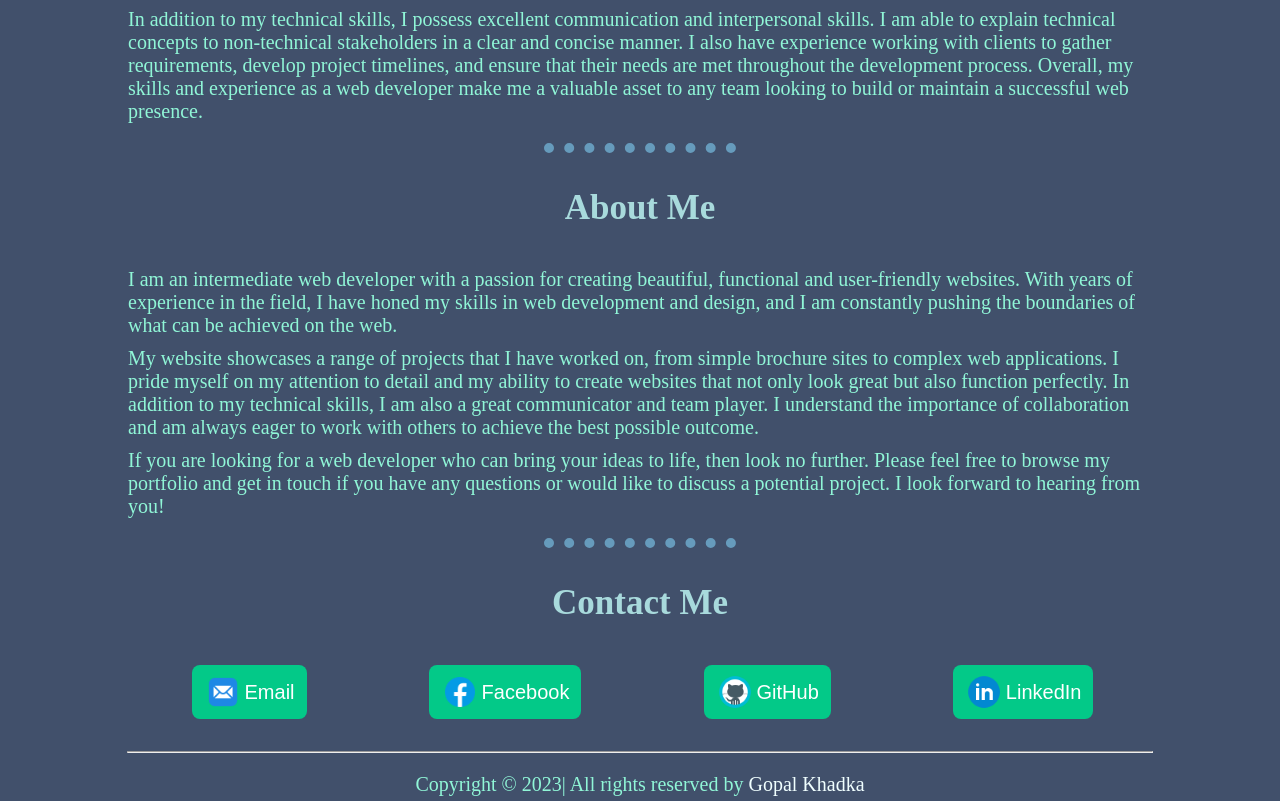
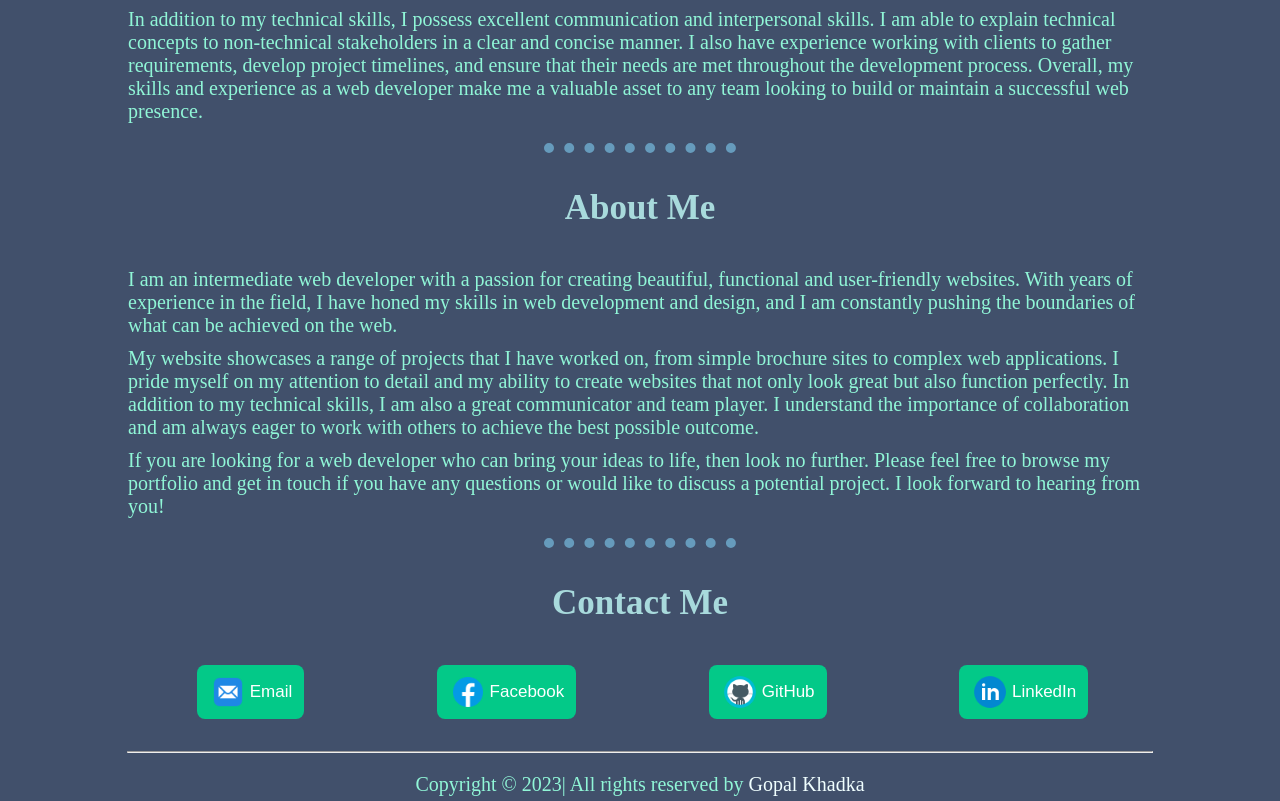
Before and after one commit to Gopal-Khadka/30-Days-30-Websites, a plain HTML site: page src/index.html in a window 1280 px wide. Shown: the part 1072-1873 px from the top of the page. Drawn offline with Linux system fonts and the light colour scheme.

Commit message:
minimized button font

```diff
--- a/src/index.html
+++ b/src/index.html
@@ -114,10 +114,10 @@
         <hr class="hr-dot">
         <h3 class="title">Contact Me</h3>
         <div class="contact-me" id="contact">
-            <button class="contact-btn font-20"><img src="assets/images/mail.png"><a href="">Email</a></button>
-            <button class="contact-btn font-20"><img src="assets/images/facebook.png"><a href="">Facebook</a></button>
-            <button class="contact-btn font-20"><img src="assets/images/github.png"> <a href="">GitHub</a></button>
-            <button class="contact-btn font-20"><img src="assets/images/linkedin.png"><a href="">LinkedIn</a></button>
+            <button class="contact-btn font-17"><img src="assets/images/mail.png"><a href="">Email</a></button>
+            <button class="contact-btn font-17"><img src="assets/images/facebook.png"><a href="">Facebook</a></button>
+            <button class="contact-btn font-17"><img src="assets/images/github.png"> <a href="">GitHub</a></button>
+            <button class="contact-btn font-17"><img src="assets/images/linkedin.png"><a href="">LinkedIn</a></button>
         </div>
         <hr class="hr-line">
         <div class=" font-20 text footer">
```
